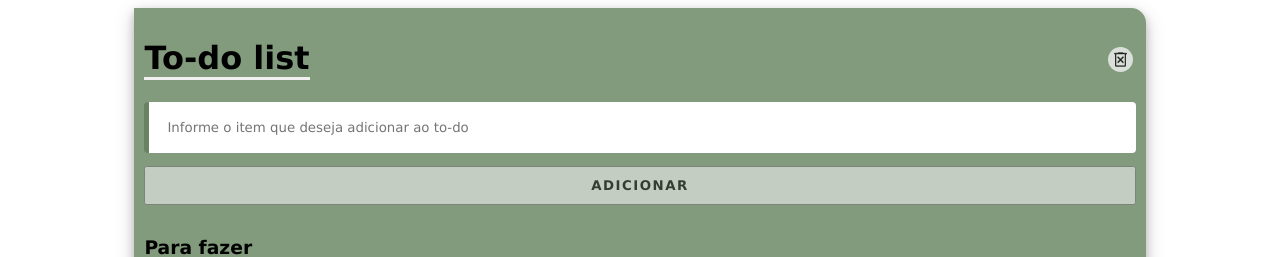
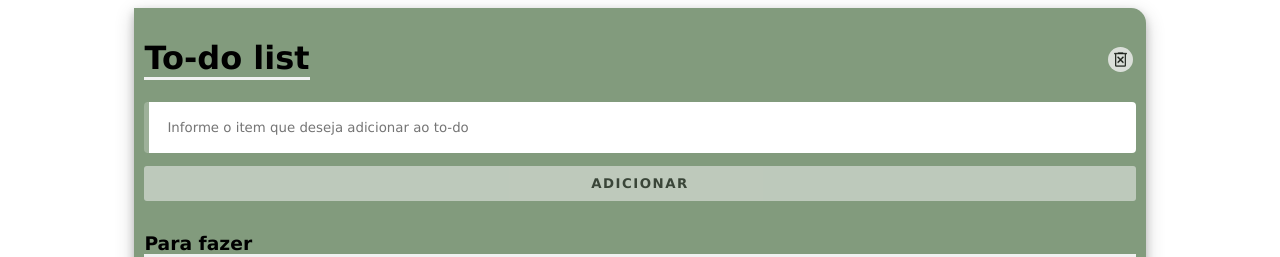
Before and after one commit to allanqueiroz02/todo-list, a React (Create React App) app: page / in a window 1280 px wide. Shown: the top 257 px of the page. Built offline with nearby package versions, Linux system fonts and the light colour scheme.

Commit message:
ajustado style

```diff
--- a/src/components/CustomButton/CustomButton.jsx
+++ b/src/components/CustomButton/CustomButton.jsx
@@ -5,13 +5,17 @@ const StyledButton = styled.button`
   width: 100%;
   padding: 10px;
   margin: 13px;
-  opacity: 0.6;
+  opacity: 0.55;
   letter-spacing: 1.5px;
   font-weight: bold;
+  border: none;
+  border-radius: 3px;
 
   :hover {
     cursor: pointer;
     opacity: 1;
+    border: none;
+    background-color: #fff;
   }
 `;
 
--- a/src/components/CustonInput/CustomInput.jsx
+++ b/src/components/CustonInput/CustomInput.jsx
@@ -6,10 +6,10 @@ const StyledInput = styled.input`
   padding: 18px;
   border-radius: 4px;
   border: none;
-  border-left: 5px solid #698264;
+  border-left: 5px solid #9eb19a;
   :focus {
     outline: none;
-    border-left: 5px solid #000000;
+    border-left: 5px solid #698264;
   }
 `;
 
```
